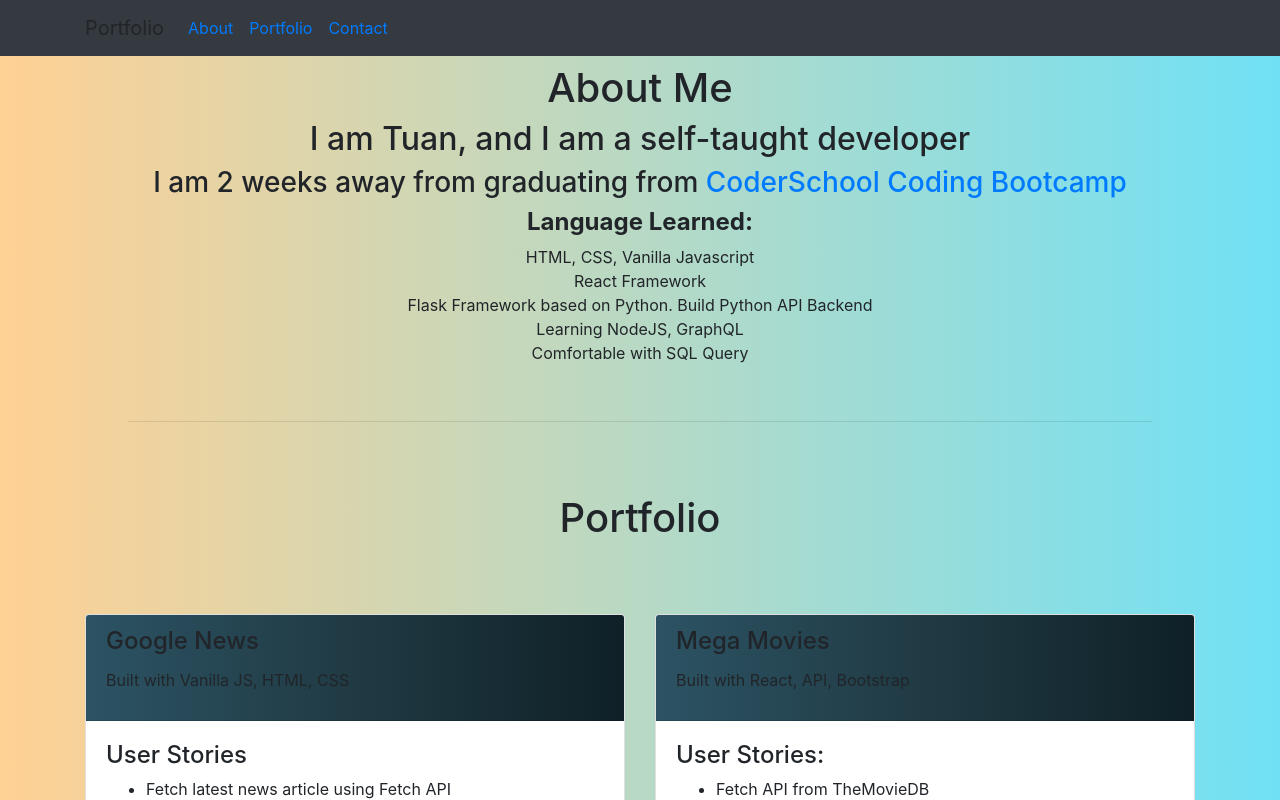
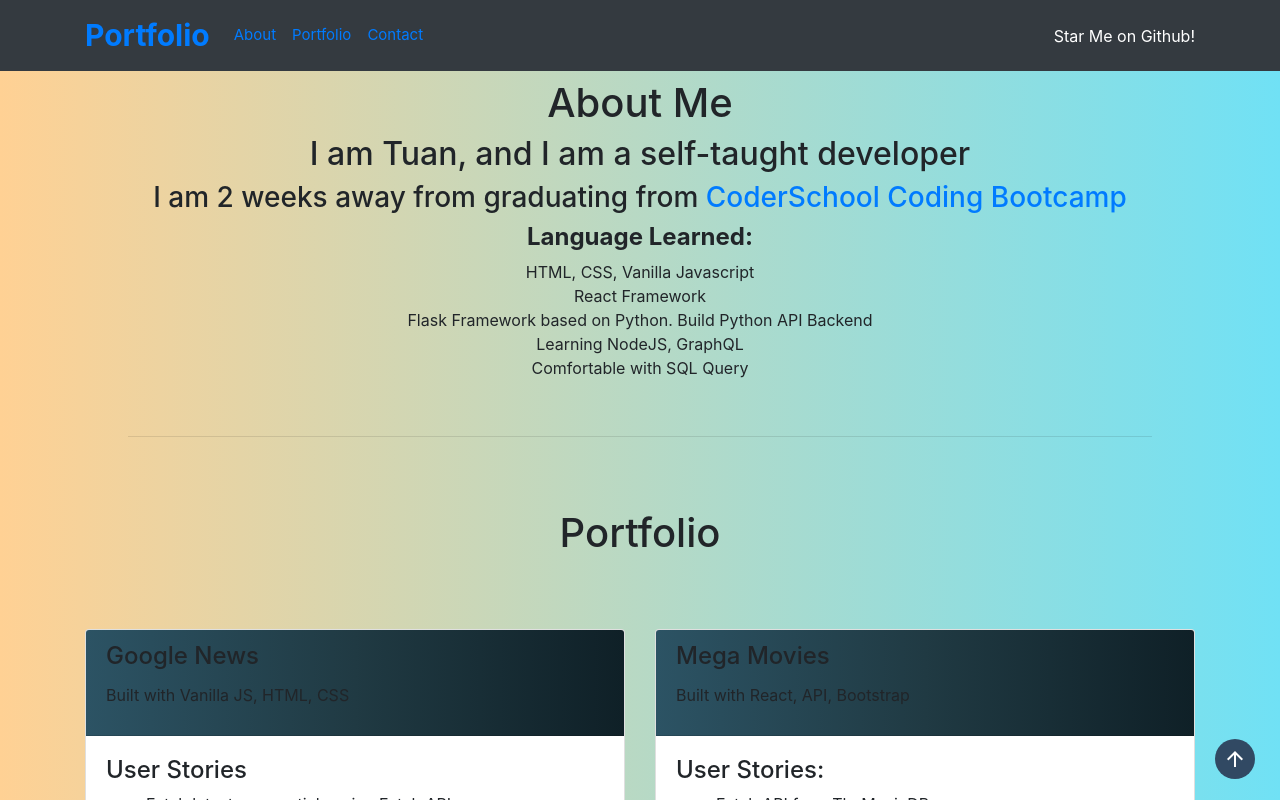
Before and after one commit to phanatuan/portfolio, a React (Create React App) app: page / in a window 1280 px wide. Shown: the top 800 px of the page. Built offline with nearby package versions, Linux system fonts and the light colour scheme.

Commit message:
Add go to top button

```diff
--- a/public/index.html
+++ b/public/index.html
@@ -28,7 +28,7 @@
       work correctly both with client-side routing and a non-root public URL.
       Learn how to configure a non-root public URL by running `npm run build`.
     -->
-    <title>React App</title>
+    <title>Tuan's Portfolio</title>
   </head>
   <body>
     <noscript>You need to enable JavaScript to run this app.</noscript>
--- a/src/App.css
+++ b/src/App.css
@@ -1,10 +1,20 @@
 .divider {
   height: 1px;
-    width:80%;
-    display:block;
+  width: 80%;
+  display: block;
   margin: 9px 0;
   margin: auto;
   overflow: hidden;
-    border-top: 1px solid rgba(0,0,0,.1);
+  border-top: 1px solid rgba(0, 0, 0, 0.1);
   /* background-image: linear-gradient( 109.6deg,  rgba(185,35,34,1) 11.2%, rgba(163,10,10,1) 91.1% ); */
 }
+
+.to-top {
+    background-color: #314963;
+    height: 40px;
+    width: 40px;
+    border-radius: 100%;
+    position: fixed;
+    bottom: 21px;
+    right: 25px;
+}
--- a/src/App.js
+++ b/src/App.js
@@ -18,6 +18,11 @@ const App = ()  => {
       <Contact/>
       <div className="divider my-4"></div>
       <Footer />
+      <div className='to-top'>
+        <span><a href='#top'><i className="material-icons text-white pt-2 pl-2">arrow_upward</i></a></span>
+      </div>
+
+
 
 
 
--- a/src/Contact.js
+++ b/src/Contact.js
@@ -4,9 +4,9 @@ const Contact = () => {
   return (
     <div className='container-fluid text-center'>
 
-        <a className='btn btn-success btn-lg btn-round' id='contact'>
+        <button className='btn btn-success btn-lg btn-round' id='contact'>
             <a href="mailto:phananhtuan1011@gmail.com" className='text-white mailto'><i className='material-icons'>favorite</i> Contact Me</a>
-        </a>
+        </button>
     </div>
   );
 };
--- /dev/null
+++ b/src/Nav.css
@@ -0,0 +1,11 @@
+.nav-link  {
+    font-size: 15px !important;
+}
+
+.navbar-brand  {
+    font-size: 30px !important;
+}
+
+.navbar-text a {
+  color: white ;
+}
--- a/src/Nav.js
+++ b/src/Nav.js
@@ -1,13 +1,24 @@
 import React from "react";
+import './Nav.css';
 
 const Nav = () => {
   return (
-    <nav className='navbar navbar-expand-lg bg-dark mb-0 rounded-0'>
+    <nav className='navbar navbar-expand-lg bg-dark mb-0 rounded-0' id='top'>
       <div className='container'>
-        <a className='navbar-brand'>
-          Portfolio
-        </a>
-
+        <b><a className='navbar-brand' href='#'>Portfolio</a></b>
+        <button
+          className='navbar-toggler'
+          type='button'
+          data-toggle='collapse'
+          data-target='#navbarNav'
+          aria-controls='navbarNav'
+          aria-expanded='false'
+          aria-label='Toggle navigation'>
+          <span className='sr-only'>Toggle navigation</span>
+          <span className='navbar-toggler-icon' />
+          <span className='navbar-toggler-icon' />
+          <span className='navbar-toggler-icon' />
+        </button>
         <div className='collapse navbar-collapse' id='navbarNav'>
           <ul className='navbar-nav'>
             <li className='nav-item'>
@@ -26,6 +37,7 @@ const Nav = () => {
               </a>
             </li>
           </ul>
+          <span className='navbar-text ml-auto'><a href="https://github.com/phanatuan/portfolio">Star Me on Github!</a></span>
         </div>
       </div>
     </nav>
```
Lines whose indentation alone changed are shown as unchanged.
